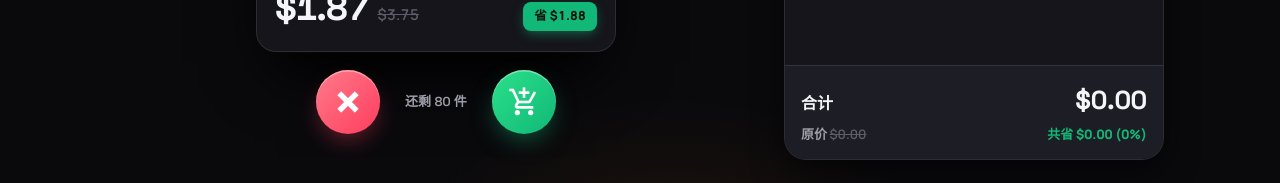
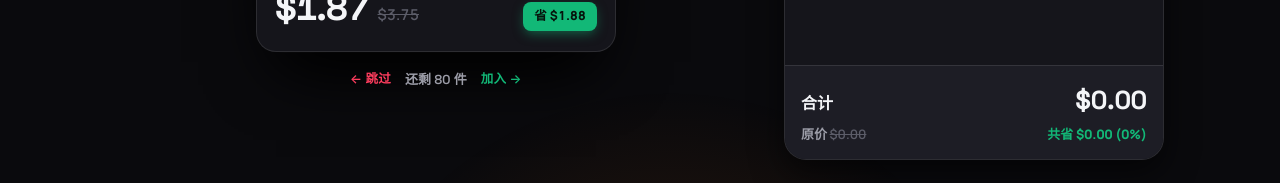
Before and after one commit to wentaiouyang/DiscountBot, a Vue app: page / in a window 1280 px wide. Shown: the part 614-797 px from the top of the page. Built offline with nearby package versions, Linux system fonts and the light colour scheme.

Commit message:
refactor: update ui

```diff
--- a/src/components/SwipeDeck.vue
+++ b/src/components/SwipeDeck.vue
@@ -8,13 +8,6 @@ const props = defineProps({
 const emit = defineEmits(['like', 'nope', 'finished'])
 
 const index = ref(0)
-
-// 卡片实例按商品 id 索引，避免 v-for 函数 ref 在重排时拿到错误/失效的实例
-const cardRefs = new Map()
-function setCardRef(id, el) {
-  if (el) cardRefs.set(id, el)
-  else cardRefs.delete(id)
-}
 
 // 只渲染顶部 3 张，营造卡堆
 const visible = computed(() =>
@@ -37,12 +30,6 @@ function handleSwiped({ dir }) {
   if (index.value >= props.products.length) emit('finished')
 }
 
-// 按钮触发：按 id 找到当前顶层卡片并执行飞出动画
-function buttonSwipe(dir) {
-  const top = topProduct.value
-  if (top) cardRefs.get(top.id)?.fly?.(dir)
-}
-
 function reset() {
   index.value = 0
 }
@@ -56,7 +43,6 @@ defineExpose({ reset })
         <SwipeCard
           v-for="(p, i) in visible"
           :key="p.id"
-          :ref="(el) => setCardRef(p.id, el)"
           :product="p"
           :active="i === 0"
           :depth="i"
@@ -71,15 +57,11 @@ defineExpose({ reset })
       </div>
     </div>
 
-    <!-- 操作按钮 -->
-    <div v-if="!done" class="actions">
-      <v-btn icon size="x-large" class="btn-nope" elevation="4" @click="buttonSwipe('left')">
-        <v-icon size="32">mdi-close-thick</v-icon>
-      </v-btn>
-      <div class="counter">还剩 {{ remaining }} 件</div>
-      <v-btn icon size="x-large" class="btn-like" elevation="4" @click="buttonSwipe('right')">
-        <v-icon size="32">mdi-cart-plus</v-icon>
-      </v-btn>
+    <!-- 滑动提示 + 剩余计数（左滑跳过 / 右滑加入） -->
+    <div v-if="!done" class="swipe-hint">
+      <span class="hint-side nope">← 跳过</span>
+      <span class="counter">还剩 {{ remaining }} 件</span>
+      <span class="hint-side like">加入 →</span>
     </div>
   </div>
 </template>
@@ -103,44 +85,28 @@ defineExpose({ reset })
   from { opacity: 0; transform: translateY(14px) scale(.96); }
   to   { opacity: 1; transform: translateY(0) scale(1); }
 }
-.actions {
+.swipe-hint {
   display: flex;
   align-items: center;
-  gap: 22px;
+  gap: 14px;
   animation: deck-in .5s .08s cubic-bezier(.18,.89,.32,1.28) both;
 }
-.actions :deep(.v-btn) { transition: transform .16s cubic-bezier(.18,.89,.32,1.28), box-shadow .2s ease; }
-.actions :deep(.v-btn:active) { transform: scale(.88); }
-/* 方向性手感：悬停时朝各自语义方向轻抬 */
-.btn-nope:hover { transform: translateX(-3px) translateY(-2px); }
-.btn-like:hover { transform: translateX(3px) translateY(-2px); }
-@media (prefers-reduced-motion: reduce) {
-  .btn-nope:hover, .btn-like:hover { transform: none; }
+/* 纯文字提示，不带边框/背景，避免被误当作可点击按钮 */
+.hint-side {
+  font-family: var(--font-display);
+  font-size: 12.5px;
+  font-weight: 600;
+  letter-spacing: .2px;
 }
-/* 加入按钮轻微呼吸，引导用户点击 */
-.btn-like { animation: like-pulse 2.4s ease-in-out infinite; }
-@keyframes like-pulse {
-  0%, 100% { box-shadow: 0 0 0 0 rgba(18, 184, 119, .0); }
-  50%      { box-shadow: 0 0 0 10px rgba(18, 184, 119, .14); }
-}
+.hint-side.nope { color: var(--nope); }
+.hint-side.like { color: var(--like); }
 .counter {
   font-family: var(--font-display);
   font-size: 13px;
   font-weight: 600;
   color: var(--text-muted);
-  min-width: 68px;
   text-align: center;
   font-variant-numeric: tabular-nums;
-}
-.btn-like {
-  background: var(--grad-like) !important;
-  color: #fff !important;
-  box-shadow: 0 10px 24px -6px rgba(18,184,119,.5), inset 0 1.5px 0 rgba(255,255,255,.4) !important;
-}
-.btn-nope {
-  background: var(--grad-nope) !important;
-  color: #fff !important;
-  box-shadow: 0 10px 24px -6px rgba(255,61,94,.45), inset 0 1.5px 0 rgba(255,255,255,.4) !important;
 }
 .empty {
   position: absolute;
@@ -161,7 +127,7 @@ defineExpose({ reset })
 .empty-title { font-family: var(--font-display); font-size: 23px; font-weight: 700; margin-top: 8px; color: var(--text); }
 .empty-sub { color: var(--text-muted); margin-top: 6px; font-weight: 600; }
 @media (prefers-reduced-motion: reduce) {
-  .btn-like, .deck, .actions, .empty, .empty-emoji { animation: none; }
+  .deck, .swipe-hint, .empty, .empty-emoji { animation: none; }
 }
 @keyframes pop-bounce {
   0%   { transform: scale(0); }
```
Also changed, not shown: .claude/settings.local.json.
